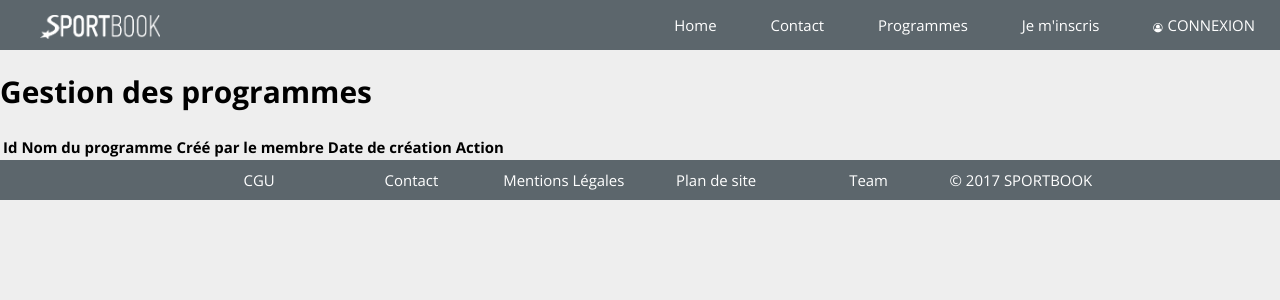
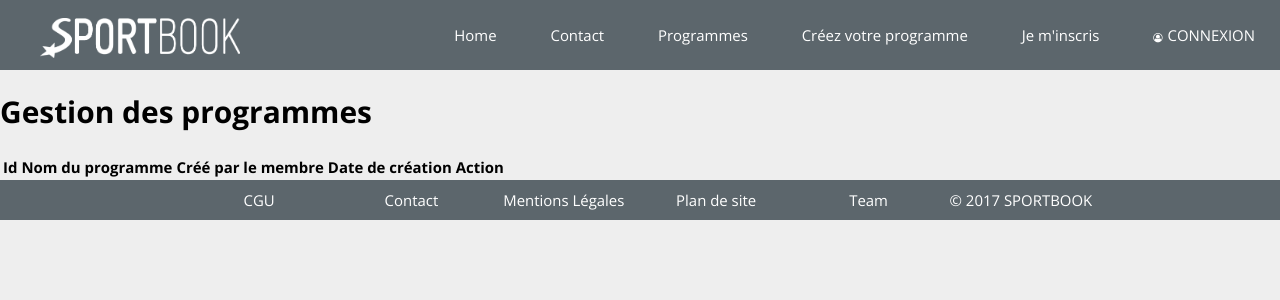
Before and after one commit to thimyxuan/programme-sport, a PHP site: the page made by templates/admin/programme/liste_programme.html.twig in a window 1280 px wide. Shown: the top 300 px of the page. Run offline with PHP 8.4, Linux system fonts and the light colour scheme; the template is opened without the code that fills it, so the values that code supplies are empty; some libraries are stand-ins or nearby versions; some web fonts are replaced.

Commit message:
Peaufiner le CSS de page Accueil et Programme

```diff
--- a/templates/layout.html.twig
+++ b/templates/layout.html.twig
@@ -34,14 +34,16 @@
                     <li><a href="{{path('liste_membre')}}">Gestion membres</a></li>
                     <li><a href="{{path('liste_programme')}}">Gestion programmes</a></li>
                     <li><a href="{{path('liste_objectif')}}">Gestion objectifs</a></li>
+                    <li><a href="{{path('programme_edit')}}">Créez votre programme</a></li>
 
                     {% elseif user_manager.user %}
                     <li><a href="{{path('programme_edit')}}">Créez votre programme</a></li>
                     <li><a href="{{path('logout')}}">Déconnexion</a></li>
 
                     {% else %}
+                    <li><a href="{{path('inscription')}}">Créez votre programme</a></li>
                     <li><a href="{{path('inscription')}}">Je m'inscris</a></li>
-                    <li><a href="{{path('connexion')}}">Connexion</a></li>
+                    <li id="connexion-icon"><a href="{{path('connexion')}}">Connexion</a></li>
 
                     {% endif %}
 
--- a/web/css/main.css
+++ b/web/css/main.css
@@ -32,31 +32,41 @@ header{
 	display:block;
 	width:100%;
 	margin: 0 auto;
-	height: 50px;
-	line-height:50px;
+	height: 70px;
+	line-height:70px;
 	background: rgba(30,45,53,0.7);
 }
 header nav ul li a{
 	color:#fff;
-	font-weight: 300;
+	font-weight:300;
 }
 #navbar-principale{
 	text-align:right;
+        height:70px;
 }
-ul li{
+#navbar-principale>ul>li{
 	display: inline-block;
 	margin : 0 25px;
 	text-align:center;
 }
+#navbar-principale>ul{
+        height:70px;
+}
+.colonne-menu>ul>li{
+	display: inline-block;
+	margin : 0 25px;
+	text-align:center;
+        font-size:18px;
+}
 #logo-accueil{
-	width:120px;
+	width:200px;
 	float:left;
-	margin:15px 40px;
+	margin:18px 40px;
 }
-header>nav>ul>li:last-child{
+#connexion-icon{
 	text-transform: uppercase;
 }
-header>nav>ul>li:last-child::before{
+#connexion-icon::before{
 	content: '\f2be ';
 	font-family:'FontAwesome';
 	margin-right:5px;
```
Also changed, not shown: other parts of web/css/main.css (+38 -18 lines), web/image/decouvrez.jpg.
